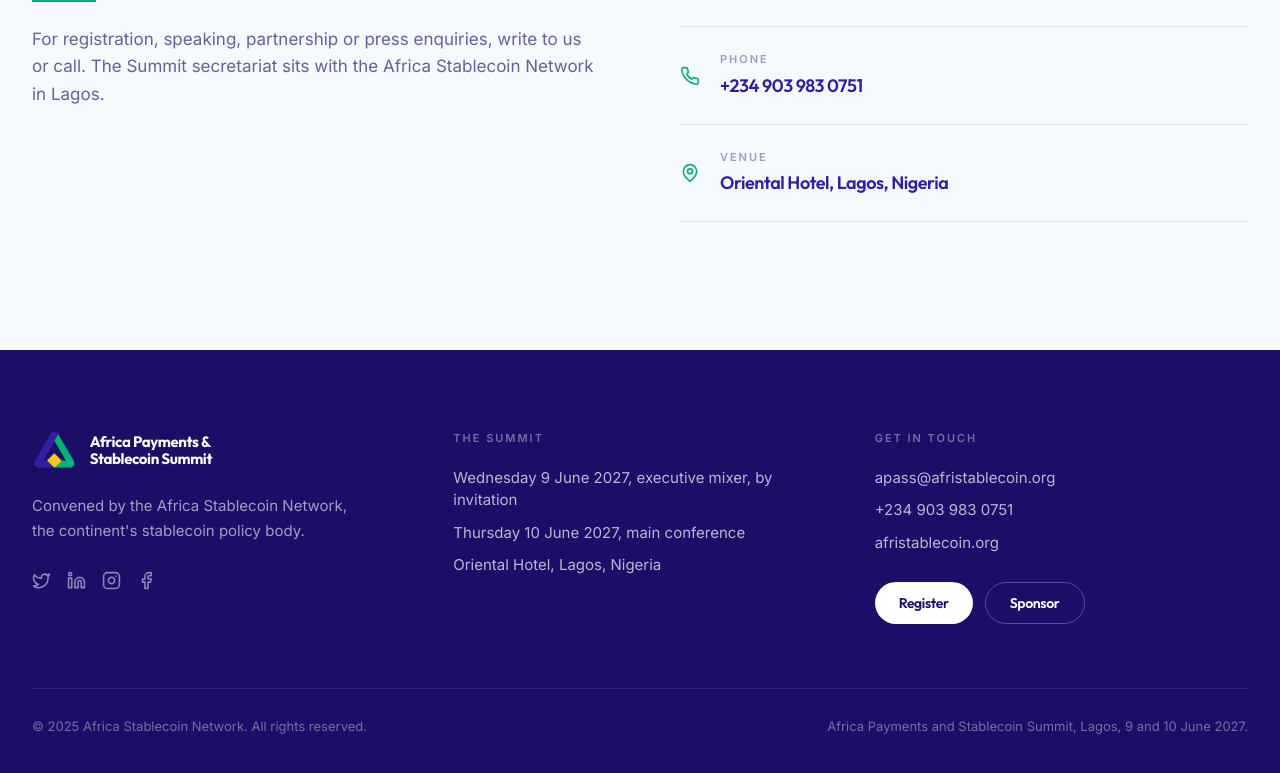
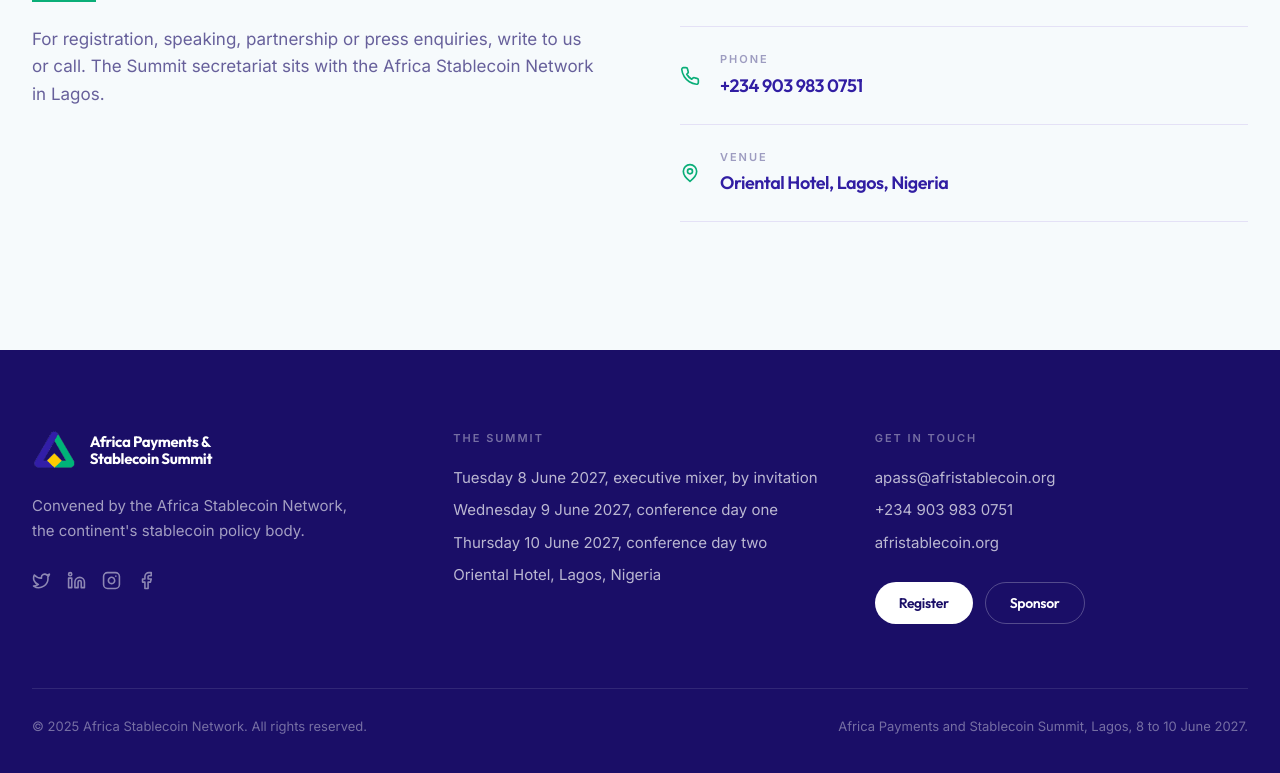
Before and after one commit to Flincap/ASN-Summit, a React (Vite) app: page / in a window 1280 px wide. Shown: the part 8179-8952 px from the top of the page. Built offline with nearby package versions, Linux system fonts and the light colour scheme.

Commit message:
Add files via upload

```diff
--- a/src/components/Footer.tsx
+++ b/src/components/Footer.tsx
@@ -46,8 +46,9 @@
               The Summit
             </h3>
             <ul className="mt-5 space-y-2.5 text-[15px] text-white/70">
-              <li>Wednesday 9 June 2027, executive mixer, by invitation</li>
-              <li>Thursday 10 June 2027, main conference</li>
+              <li>Tuesday 8 June 2027, executive mixer, by invitation</li>
+              <li>Wednesday 9 June 2027, conference day one</li>
+              <li>Thursday 10 June 2027, conference day two</li>
               <li>{event.venue}</li>
             </ul>
           </div>
@@ -108,7 +109,7 @@
           <p>
             &copy; {year} {event.convener}. All rights reserved.
           </p>
-          <p>Africa Payments and Stablecoin Summit, Lagos, 9 and 10 June 2027.</p>
+          <p>Africa Payments and Stablecoin Summit, Lagos, 8 to 10 June 2027.</p>
         </div>
       </div>
     </footer>
--- a/src/components/RegisterModal.tsx
+++ b/src/components/RegisterModal.tsx
@@ -10,7 +10,7 @@
     label: "General pass",
     href: event.registration.general,
     summary:
-      "Access to the main conference on Thursday 10 June, including plenaries, panels and the exhibition floor.",
+      "Access to both conference days, Wednesday 9 and Thursday 10 June, including plenaries, panels and the exhibition floor.",
     forWho: "Builders, analysts, media and the wider ecosystem",
   },
   {
@@ -127,7 +127,7 @@
 
             <p className="border-t border-indigo-100 px-6 py-4 text-xs text-ink/50 sm:px-9">
               Both links open with our ticketing partners in a new tab. The
-              Wednesday mixer is by invitation and is not sold as a pass.
+              Tuesday mixer is by invitation and is not sold as a pass.
             </p>
           </motion.div>
         </div>
```
